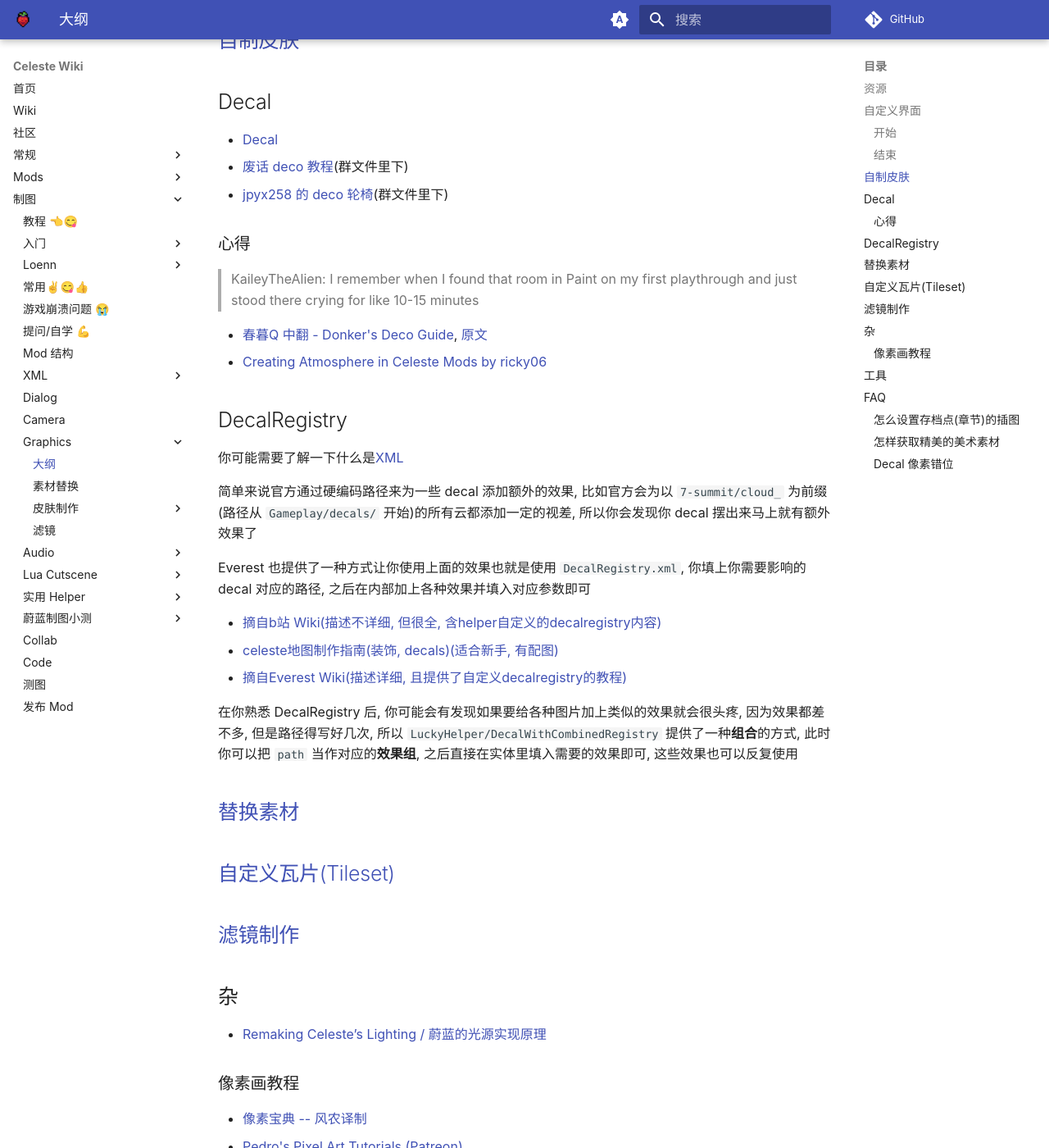
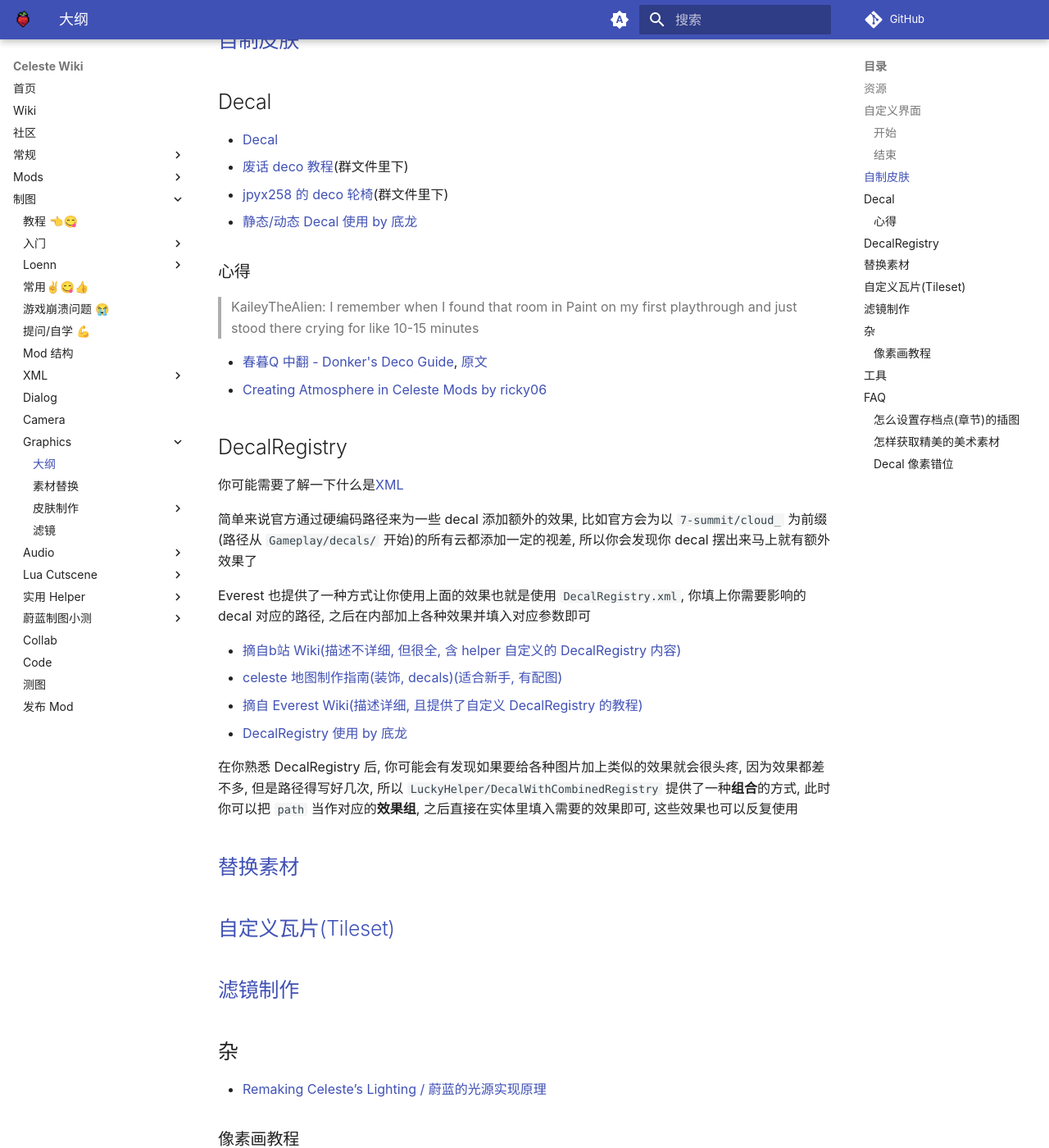
Before and after one commit to LuckyBoy-7/CelesteWikiModule, an MkDocs documentation site: the page built from docs/mappings/graphics.md, in a window 1280 px wide and 1400 px high, scrolled down 790 px. Shown: the whole window at 82% size. Built offline with MkDocs 1.6.1 and Material for MkDocs 9.7.7, drawn with Linux system fonts in a browser that asks for light colours; comment, search, counter and statistics services are not loaded.

Commit message:
添加底龙的 decal(registry) 教程

```diff
--- a/docs/mappings/graphics.md
+++ b/docs/mappings/graphics.md
@@ -27,6 +27,7 @@
 * [Decal](https://wiki.biligame.com/celeste/Decal){:target="_blank"}
 * [废话 deco 教程]()(群文件里下)
 * [jpyx258 的 deco 轮椅]()(群文件里下)
+* [静态/动态 Decal 使用 by 底龙](https://uddrg.notion.site/Decal-2787f4f27e638051a265e8b708adbe03)
 
 ### 心得
 
@@ -43,9 +44,10 @@
 
 Everest 也提供了一种方式让你使用上面的效果也就是使用 `DecalRegistry.xml`, 你填上你需要影响的 decal 对应的路径, 之后在内部加上各种效果并填入对应参数即可
 
-* [摘自b站 Wiki(描述不详细, 但很全, 含helper自定义的decalregistry内容)](https://wiki.biligame.com/celeste/DecalRegistry){:target="_blank"}
-* [celeste地图制作指南(装饰, decals)(适合新手, 有配图)](https://www.bilibili.com/read/cv18389517/){:target="_blank"}
-* [摘自Everest Wiki(描述详细, 且提供了自定义decalregistry的教程)](https://github.com/EverestAPI/Resources/wiki/Decal-Registry){:target="_blank"}
+* [摘自b站 Wiki(描述不详细, 但很全, 含 helper 自定义的 DecalRegistry 内容)](https://wiki.biligame.com/celeste/DecalRegistry){:target="_blank"}
+* [celeste 地图制作指南(装饰, decals)(适合新手, 有配图)](https://www.bilibili.com/read/cv18389517/){:target="_blank"}
+* [摘自 Everest Wiki(描述详细, 且提供了自定义 DecalRegistry 的教程)](https://github.com/EverestAPI/Resources/wiki/Decal-Registry){:target="_blank"}
+* [DecalRegistry 使用 by 底龙](https://uddrg.notion.site/Decal-2787f4f27e638051a265e8b708adbe03){:target="_blank"}
 
 在你熟悉 DecalRegistry 后, 你可能会有发现如果要给各种图片加上类似的效果就会很头疼, 因为效果都差不多, 但是路径得写好几次,
 所以 `LuckyHelper/DecalWithCombinedRegistry` 提供了一种**组合**的方式, 此时你可以把 `path` 当作对应的**效果组**, 之后直接在实体里填入需要的效果即可, 这些效果也可以反复使用
```
